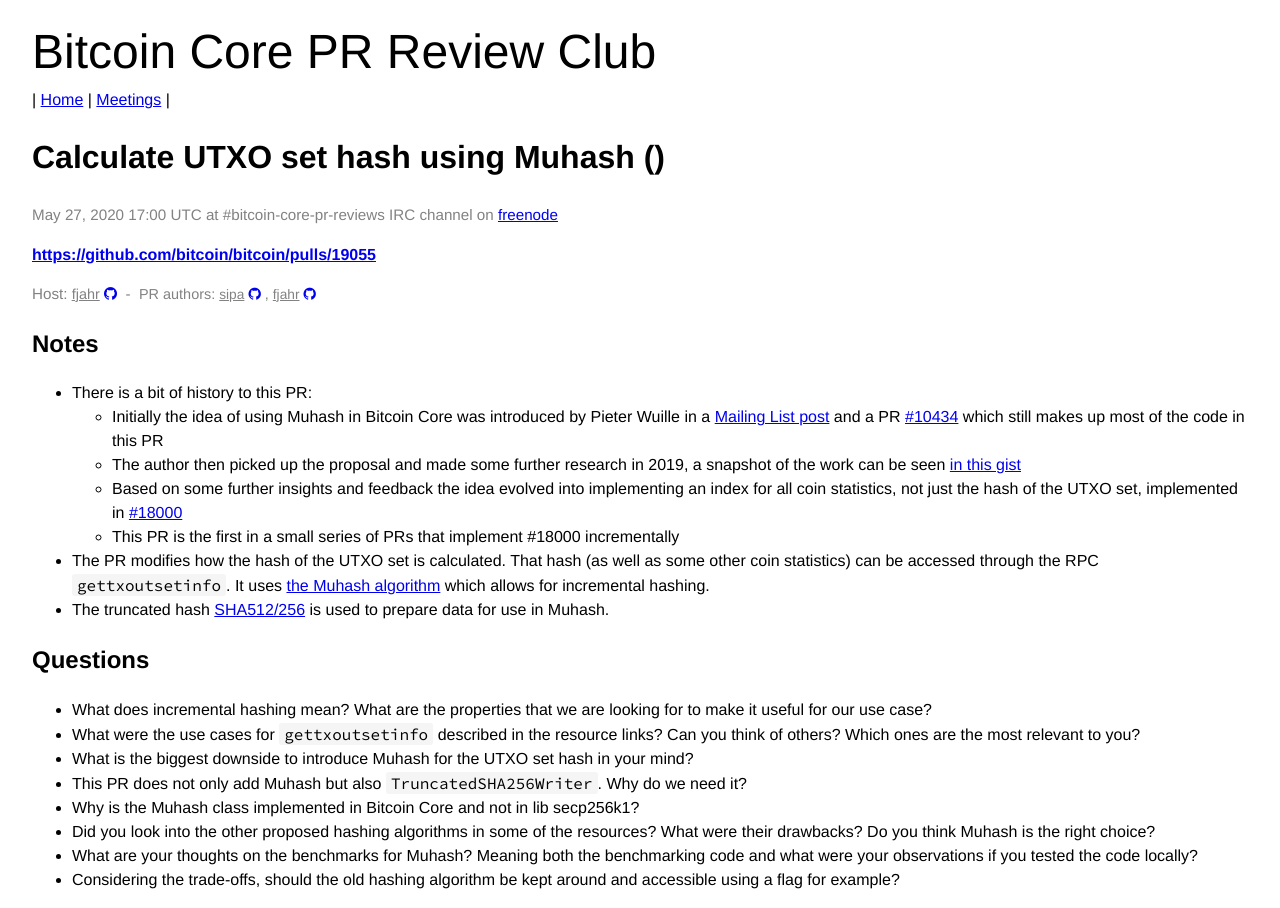
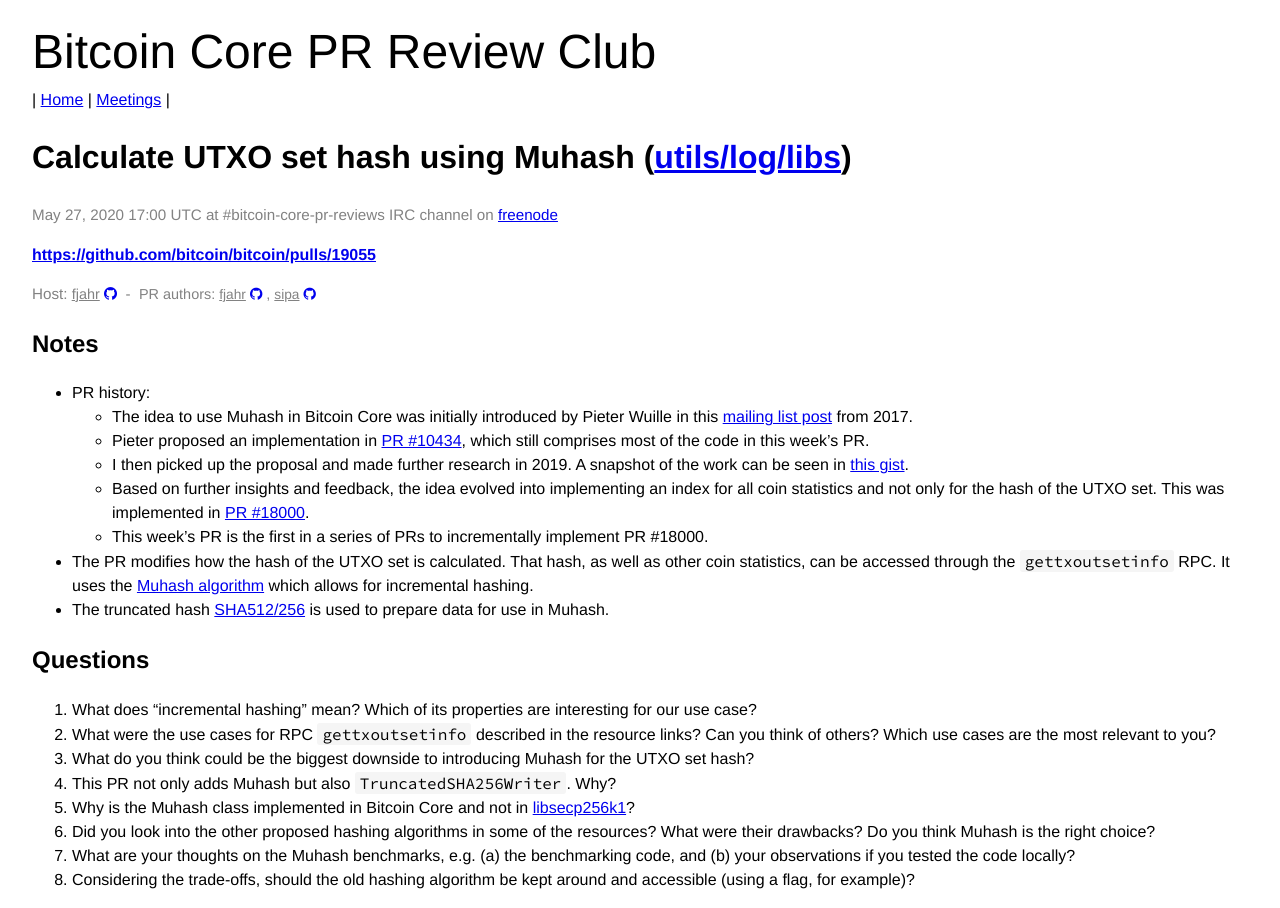
Before and after one commit to bitcoin-core-review-club/website, a Jekyll site: the page built from _posts/2020-05-27-#19055.md, in a window 1280 px wide. Built offline with Jekyll 4.4.1, drawn with Linux system fonts in a browser that asks for light colours.

Commit message:
Edit notes for 19055

```diff
--- a/_posts/2020-05-27-#19055.md
+++ b/_posts/2020-05-27-#19055.md
@@ -3,8 +3,8 @@
 date: 2020-05-27
 title: "Calculate UTXO set hash using Muhash"
 pr: 19055
-authors: [sipa, fjahr]
-components: []
+authors: ["fjahr", "sipa"]
+components: ["utils/log/libs"]
 host: fjahr
 status: upcoming
 commit:
@@ -12,24 +12,49 @@
 
 ## Notes
 
-- There is a bit of history to this PR:
-  - Initially the idea of using Muhash in Bitcoin Core was introduced by Pieter Wuille in a [Mailing List post](https://lists.linuxfoundation.org/pipermail/bitcoin-dev/2017-May/014337.html) and a PR [#10434](https://github.com/bitcoin/bitcoin/pull/10434) which still makes up most of the code in this PR
-  - The author then picked up the proposal and made some further research in 2019, a snapshot of the work can be seen [in this gist](https://gist.github.com/fjahr/fa4892874b090d3a4f4fccc5bafa0210)
-  - Based on some further insights and feedback the idea evolved into implementing an index for all coin statistics, not just the hash of the UTXO set, implemented in [#18000](https://github.com/bitcoin/bitcoin/pull/18000)
-  - This PR is the first in a small series of PRs that implement #18000 incrementally
-- The PR modifies how the hash of the UTXO set is calculated. That hash (as well as some other coin statistics) can be accessed through the RPC `gettxoutsetinfo`. It uses [the Muhash algorithm](https://cseweb.ucsd.edu/~mihir/papers/inchash.pdf) which allows for incremental hashing.
-- The truncated hash [SHA512/256](https://eprint.iacr.org/2010/548.pdf) is used to prepare data for use in Muhash.
+- PR history:
+  - The idea to use Muhash in Bitcoin Core was initially introduced by Pieter
+    Wuille in this [mailing list
+    post](https://lists.linuxfoundation.org/pipermail/bitcoin-dev/2017-May/014337.html)
+    from 2017.
+  - Pieter proposed an implementation in
+    [PR #10434](https://github.com/bitcoin/bitcoin/pull/10434), which still
+    comprises most of the code in this week's PR.
+  - I then picked up the proposal and made further research in 2019. A snapshot
+    of the work can be seen in [this
+    gist](https://gist.github.com/fjahr/fa4892874b090d3a4f4fccc5bafa0210).
+  - Based on further insights and feedback, the idea evolved into implementing
+    an index for all coin statistics and not only for the hash of the UTXO
+    set. This was implemented in
+    [PR #18000](https://github.com/bitcoin/bitcoin/pull/18000).
+  - This week's PR is the first in a series of PRs to incrementally implement
+    PR #18000.
+- The PR modifies how the hash of the UTXO set is calculated. That hash, as well
+  as other coin statistics, can be accessed through the `gettxoutsetinfo`
+  RPC. It uses the [Muhash
+  algorithm](https://cseweb.ucsd.edu/~mihir/papers/inchash.pdf) which allows for
+  incremental hashing.
+- The truncated hash [SHA512/256](https://eprint.iacr.org/2010/548.pdf) is used
+  to prepare data for use in Muhash.
 
 ## Questions
 
-- What does incremental hashing mean? What are the properties that we are looking for to make it useful for our use case?
-- What were the use cases for `gettxoutsetinfo` described in the resource links? Can you think of others? Which ones are the most relevant to you?
-- What is the biggest downside to introduce Muhash for the UTXO set hash in your mind?
-- This PR does not only add Muhash but also `TruncatedSHA256Writer`. Why do we need it?
-- Why is the Muhash class implemented in Bitcoin Core and not in lib secp256k1?
-- Did you look into the other proposed hashing algorithms in some of the resources? What were their drawbacks? Do you think Muhash is the right choice?
-- What are your thoughts on the benchmarks for Muhash? Meaning both the benchmarking code and what were your observations if you tested the code locally?
-- Considering the trade-offs, should the old hashing algorithm be kept around and accessible using a flag for example?
+1. What does "incremental hashing" mean? Which of its properties are interesting
+   for our use case?
+2. What were the use cases for RPC `gettxoutsetinfo` described in the resource
+   links? Can you think of others? Which use cases are the most relevant to you?
+3. What do you think could be the biggest downside to introducing Muhash for the
+   UTXO set hash?
+4. This PR not only adds Muhash but also `TruncatedSHA256Writer`. Why?
+5. Why is the Muhash class implemented in Bitcoin Core and not in
+   [libsecp256k1](https://github.com/bitcoin-core/secp256k1)?
+6. Did you look into the other proposed hashing algorithms in some of the
+   resources? What were their drawbacks? Do you think Muhash is the right
+   choice?
+7. What are your thoughts on the Muhash benchmarks, e.g. (a) the benchmarking
+   code, and (b) your observations if you tested the code locally?
+8. Considering the trade-offs, should the old hashing algorithm be kept around
+   and accessible (using a flag, for example)?
 
 <!-- TODO: uncomment and add meeting log
 ## Meeting Log
```
